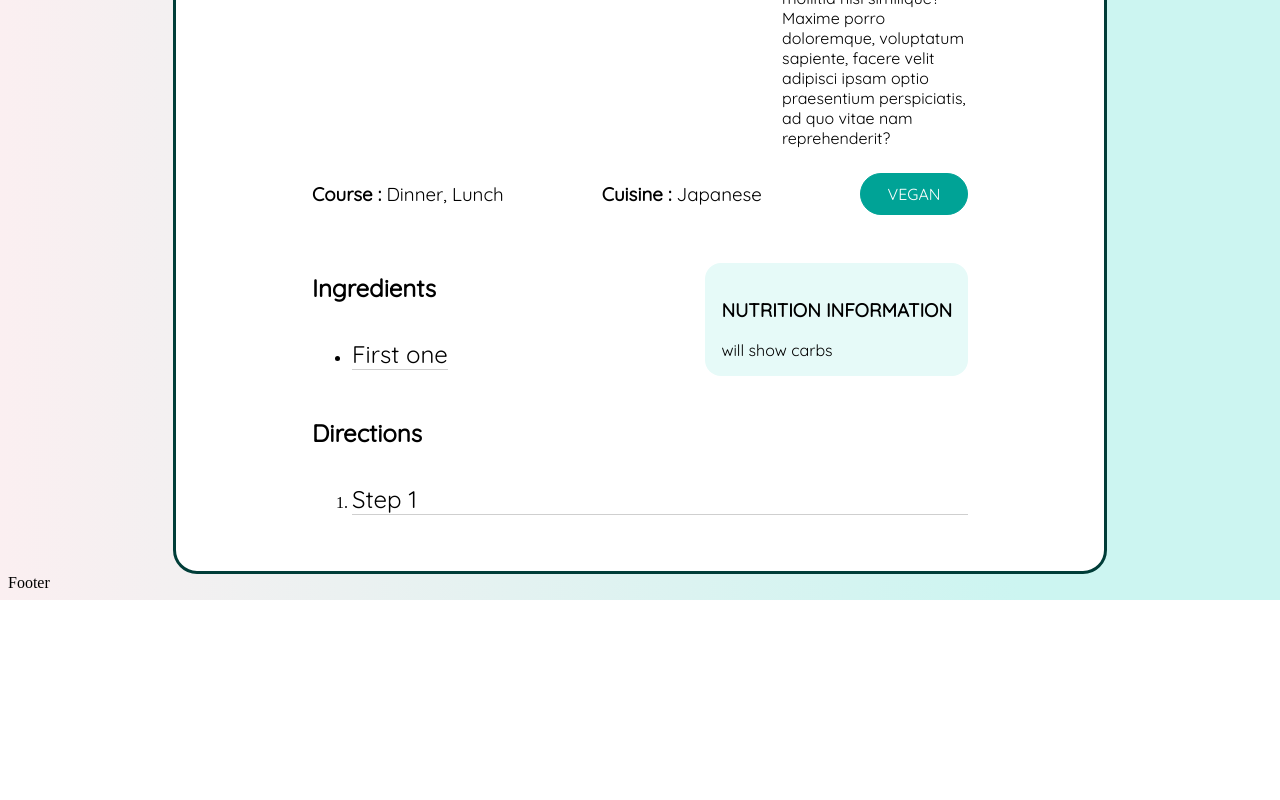
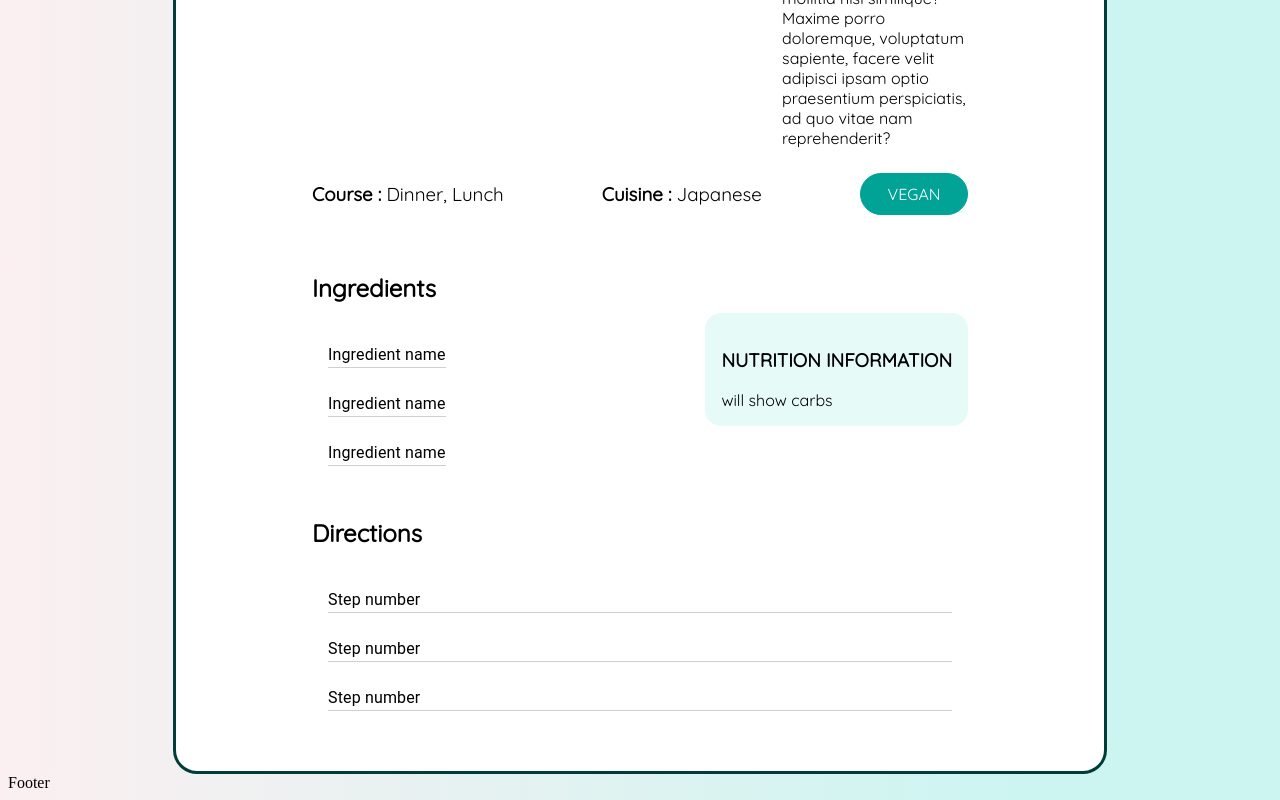
Before and after one commit to UOA-CS732-SE750-Students-2024/project-group-playful-penguins, a React (Vite) app in the folder frontend/: page /home/recipe in a window 1280 px wide. Shown: the part 755-1555 px from the top of the page. Before the commit the page ends 1355 px from the top, so only its background shows below. Built offline with nearby package versions, Linux system fonts and the light colour scheme.

Commit message:
PPENG-25 Inital refactor to use MUI for recipe page

```diff
--- a/frontend/src/components/RecipeInfo/RecipeInfo.jsx
+++ b/frontend/src/components/RecipeInfo/RecipeInfo.jsx
@@ -1,17 +1,28 @@
 import styles from "./RecipeInfo.module.css";
+import * as React from "react";
 import fontStyle from "../../assets/GlobalStyles/CustomFont.module.css";
 import ClockIcon from "../../assets/SVGIconComponents/ClockIcon";
 import ServingsIcon from "../../assets/SVGIconComponents/ServingsIcon";
-import Box from '@mui/system/Box';
+import Box from "@mui/system/Box";
+import List from "@mui/material/List";
+import ListItem from "@mui/material/ListItem";
+import ListItemText from "@mui/material/ListItemText";
 
+function generate(element) {
+  return [0, 1, 2].map((value) =>
+    React.cloneElement(element, {
+      key: value,
+    })
+  );
+}
 
 export default function RecipeInfo() {
   return (
     <>
-      <div className={styles["box"]}>
-        <div className={styles["info-container"]}>
-          <div className={styles["details-container"]}>
-            <div
+      <Box className={styles["box"]}>
+        <Box className={styles["info-container"]}>
+          <Box className={styles["details-container"]}>
+            <Box
               className={styles["recipe-photo-container"]}
               src="/images/Yaki-Udon.jpg"
             >
@@ -19,8 +30,8 @@ export default function RecipeInfo() {
                 className={styles["recipe-photo"]}
                 src="/images/Yaki-Udon.jpg"
               />
-            </div>
-            <div className={styles["basic-info"]}>
+            </Box>
+            <Box className={styles["basic-info"]}>
               {/* {Recipe name} */}
               <h1 className={fontStyle["quicksand-bold"]}>Veggie Yaki Udon </h1>
               {/* Timing information */}
@@ -52,59 +63,68 @@ export default function RecipeInfo() {
                 ipsam optio praesentium perspiciatis, ad quo vitae nam
                 reprehenderit?
               </div>
-            </div>
-          </div>
-          <div className={styles["food-type-container"]}>
+            </Box>
+          </Box>
+          <Box className={styles["food-type-container"]}>
             <h3 className={fontStyle["quicksand-regular"]}>
               <strong>Course : </strong> Dinner, Lunch
             </h3>
             <h3 className={fontStyle["quicksand-regular"]}>
               <strong>Cuisine : </strong> Japanese
             </h3>
-            <div
+            <Box
               className={`${fontStyle["quicksand-regular"]} ${styles["diet-label"]}`}
             >
               VEGAN
-            </div>
-          </div>
-          <div className={styles["section-container"]}>
-            <div className={styles["ingredients-container"]}>
+            </Box>
+          </Box>
+          <Box className={styles["section-container"]}>
+            <Box className={styles["ingredients-container"]}>
               <h2 className={fontStyle["quicksand-bold"]}>Ingredients</h2>
-              <div
+              <Box
                 className={`${fontStyle["quicksand-regular"]} ${styles["ingredients-list-container"]}`}
               >
-                <ul>
-                  <li>
-                    <div className={styles["ingredient-item"]}>First one</div>
-                  </li>
-                </ul>
-              </div>
-            </div>
-            <div
+                <List>
+                  {generate(
+                    <ListItem>
+                      <ListItemText
+                        className={`${fontStyle["quicksand-regular"]} ${styles["ingredient-item"]}`}
+                        primary="Ingredient name"
+                      />
+                    </ListItem>
+                  )}
+                </List>
+              </Box>
+            </Box>
+            <Box
               className={`${fontStyle["quicksand-semibold"]} ${styles["nutrients-container"]}`}
             >
               <h3>NUTRITION INFORMATION</h3>
-              <div
+              <Box
                 className={`${fontStyle["quicksand-medium"]} ${styles["nutrients-item"]}`}
               >
                 will show carbs
-              </div>
-            </div>
-          </div>
-          <div className={styles["directions-container"]}>
+              </Box>
+            </Box>
+          </Box>
+          <Box className={styles["directions-container"]}>
             <h2 className={fontStyle["quicksand-bold"]}>Directions</h2>
-            <ol><li><div
-              className={`${fontStyle["quicksand-medium"]} ${styles["direction-item"]}`}
-            >
-              {" "}
-              Step 1{" "}
-            </div></li></ol>
-          </div>
-        </div>
-      </div>
+            <List>
+                  {generate(
+                    <ListItem>
+                      <ListItemText
+                        className={`${fontStyle["quicksand-regular"]} ${styles["ingredient-item"]}`}
+                        primary="Step number"
+                        // secondary="Full description of the direction"
+                      />
+                    </ListItem>
+                  )}
+                </List>
+          </Box>
+        </Box>
+      </Box>
 
       {/* MUI */}
-
     </>
   );
 }
```
